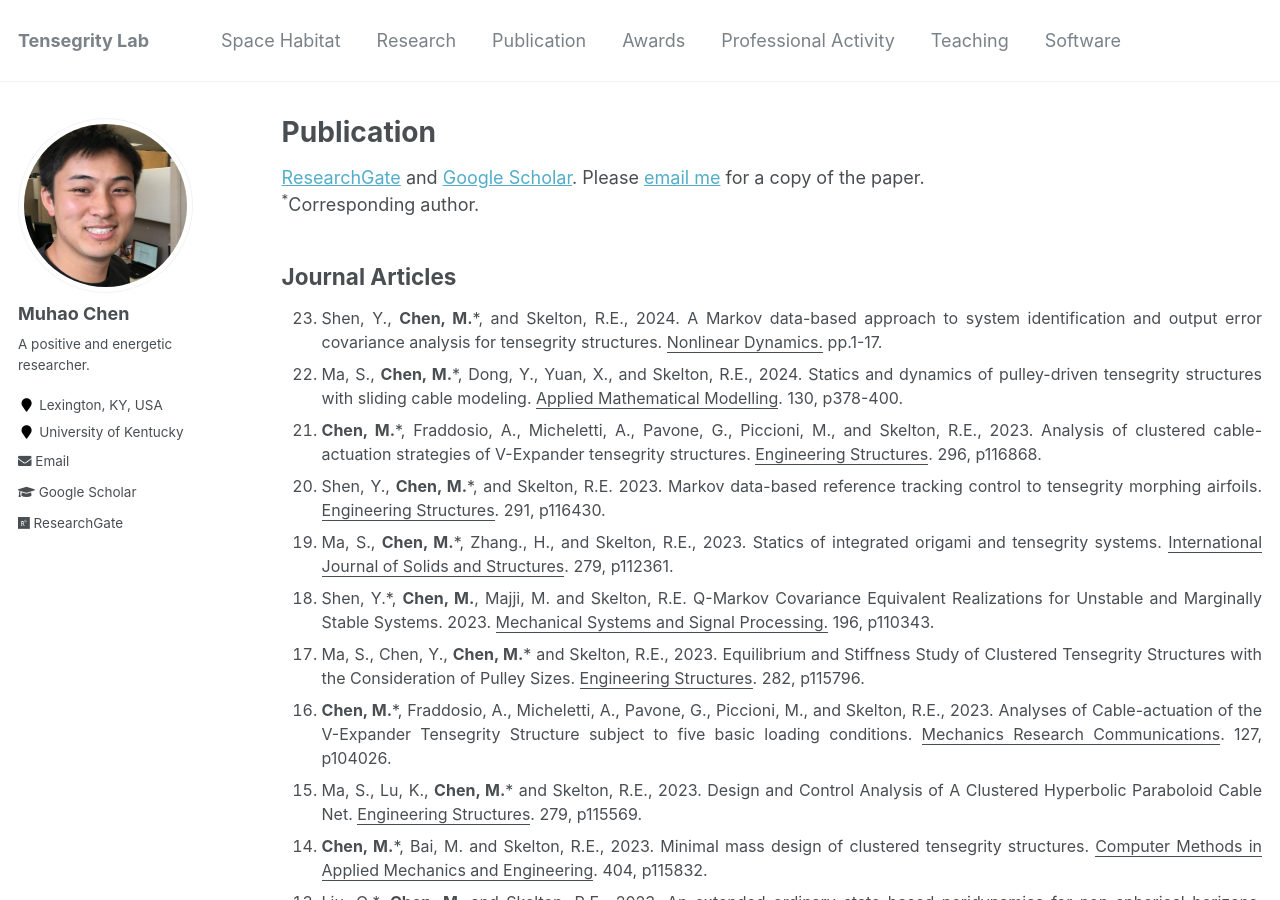
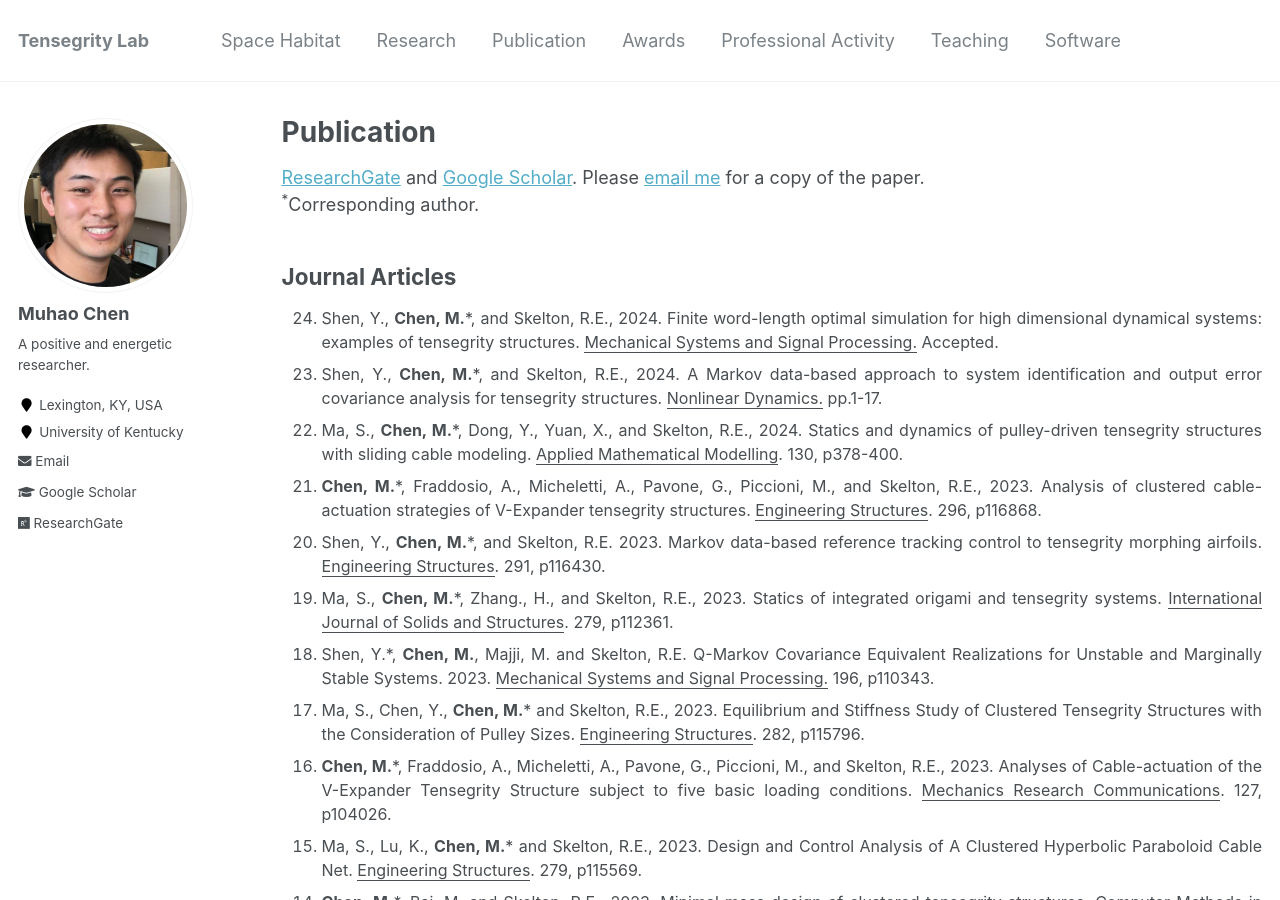
Before and after one commit to Muhao-Chen/muhao-chen.github.io, a Jekyll site: the page built from _pages/publication.md, in a window 1280 px wide and 900 px high. Built offline with Jekyll 4.4.1, drawn with Linux system fonts in a browser that asks for light colours; some of the changed text lies outside the part shown.

Commit message:
Update publication.md

```diff
--- a/_pages/publication.md
+++ b/_pages/publication.md
@@ -14,6 +14,7 @@ toc: true
 ## Journal Articles
 <font size=3>
 <ol reversed>
+<li>Shen, Y., <strong>Chen, M.</strong>*, and Skelton, R.E., 2024. Finite word-length optimal simulation for high dimensional dynamical systems: examples of tensegrity structures. <u>Mechanical Systems and Signal Processing.</u> Accepted.</li>
 <li>Shen, Y., <strong>Chen, M.</strong>*, and Skelton, R.E., 2024. A Markov data-based approach to system identification and output error covariance analysis for tensegrity structures. <u>Nonlinear Dynamics.</u> pp.1-17. </li>
 <li>Ma, S., <strong>Chen, M.</strong>*, Dong, Y., Yuan, X., and Skelton, R.E., 2024. Statics and dynamics of pulley-driven tensegrity structures with sliding cable modeling. <u>Applied Mathematical Modelling</u>. 130, p378-400.</li>
 <li><strong>Chen, M.</strong>*, Fraddosio, A., Micheletti, A., Pavone, G., Piccioni, M., and Skelton, R.E., 2023. Analysis of clustered cable-actuation strategies of V-Expander tensegrity structures. <u>Engineering Structures</u>. 296, p116868.</li>
```
Also changed, not shown: other parts of _pages/publication.md (+0 -1 lines).
